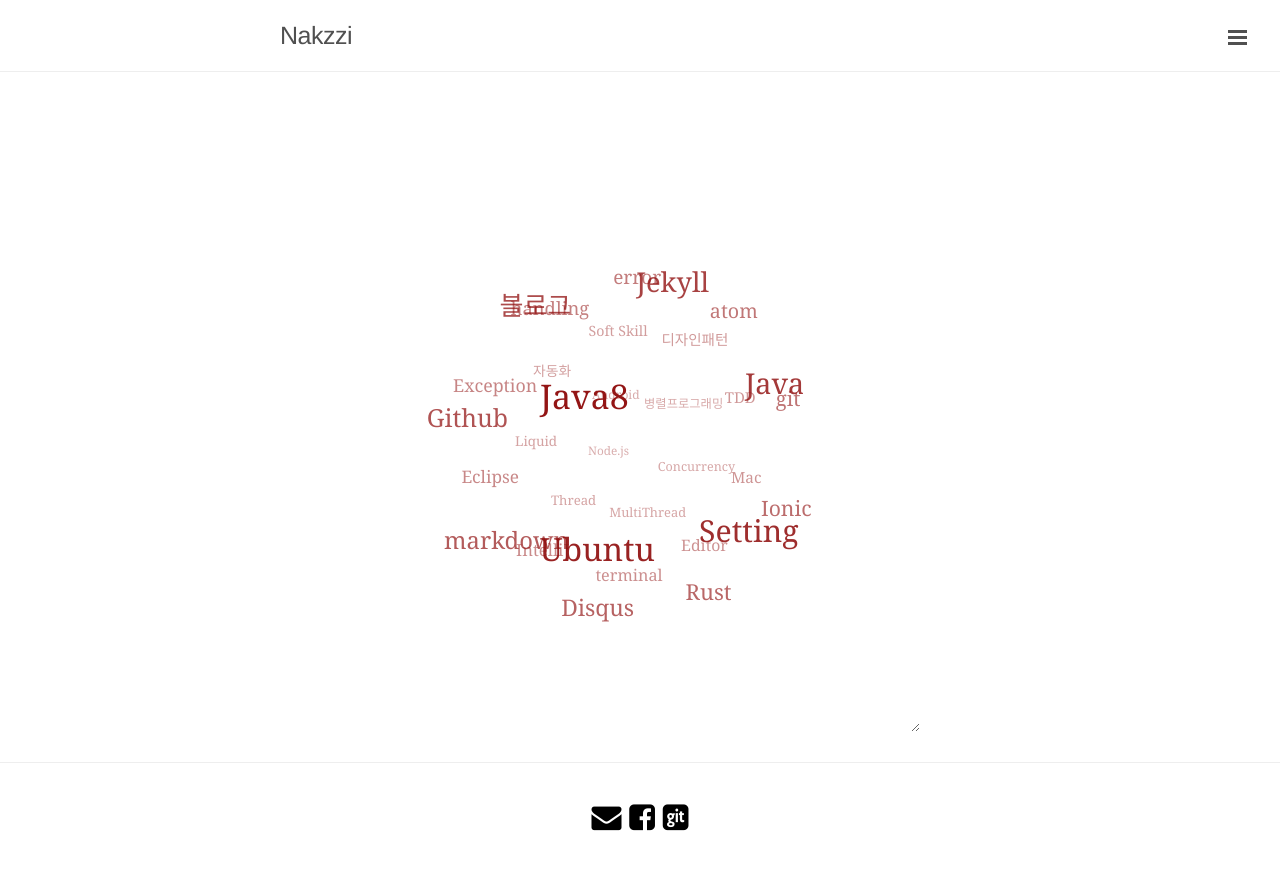
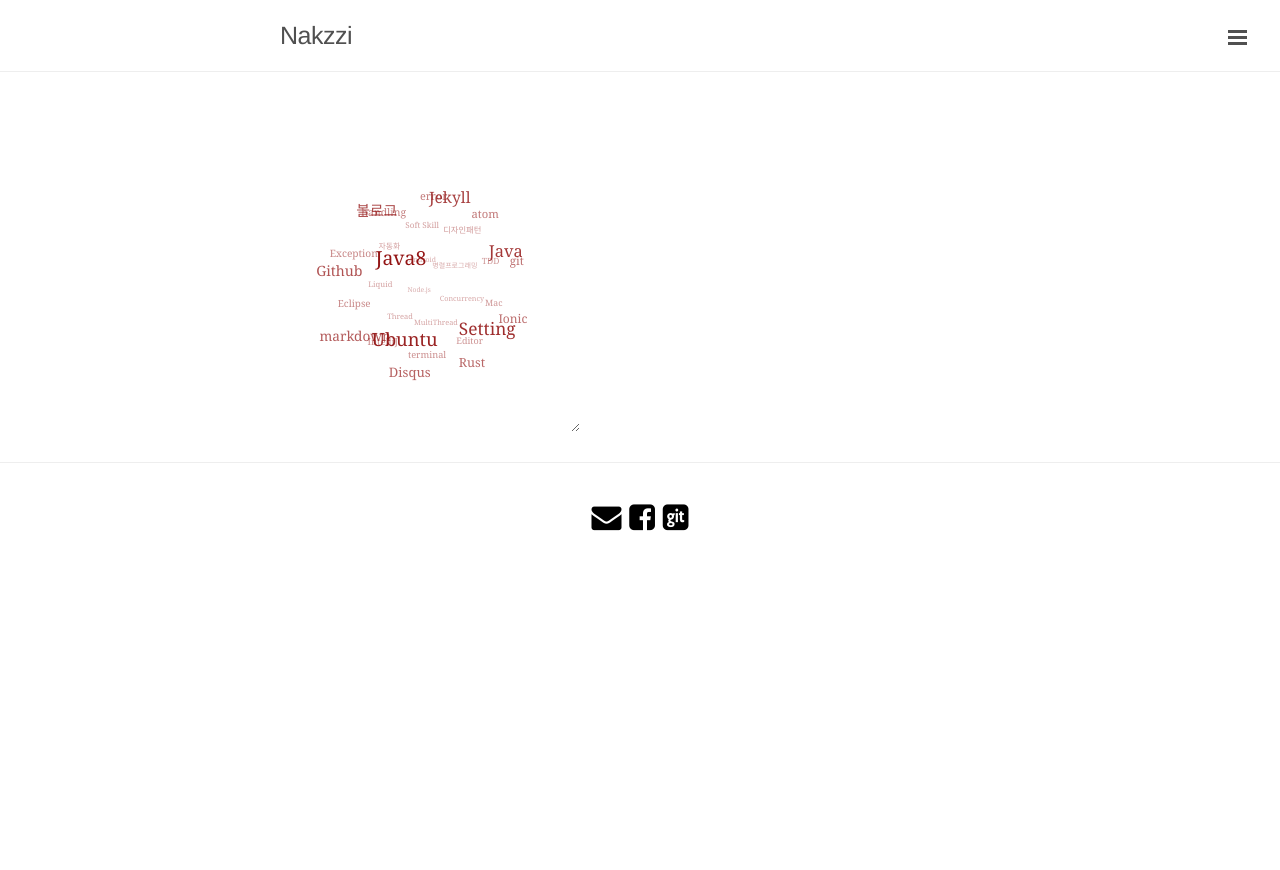
Before and after one commit to cholnh/cholnh.github.io, a Jekyll site: the page built from index.html, in a window 1280 px wide. Shown: the top 870 px of the page. Built offline with Jekyll 4.4.1, drawn with Linux system fonts in a browser that asks for light colours; Markdown is read by kramdown in place of the engine named in the settings; the list of posts is cut into pages by our own code.

Commit message:
no message

```diff
--- a/index.html
+++ b/index.html
@@ -14,17 +14,17 @@
 		padding: 0px;
 		margin: 0px;
 		list-style-type: none;
-		margin-left: 40px;
+		/*margin-left: 40px;*/
 	}
 </style>
 <script type="text/javascript">
     var settings = {
     //height of sphere container
-    height: 600,
+    height: 300,
     //width of sphere container
-    width: 600,
+    width: 300,
     //radius of sphere
-    radius: 150,
+    radius: 80,
     //rotation speed
     speed: 0.5,
     //sphere rotations slower
@@ -32,7 +32,7 @@
     //delay between update position
     timer: 5,
     //dependence of a font size on axis Z
-    fontMultiplier: 35,
+    fontMultiplier: 20,
     //tag css stylies on mouse over
     hoverStyle: {
         border: 'bold',
```
Also changed, not shown: 1 other file.
